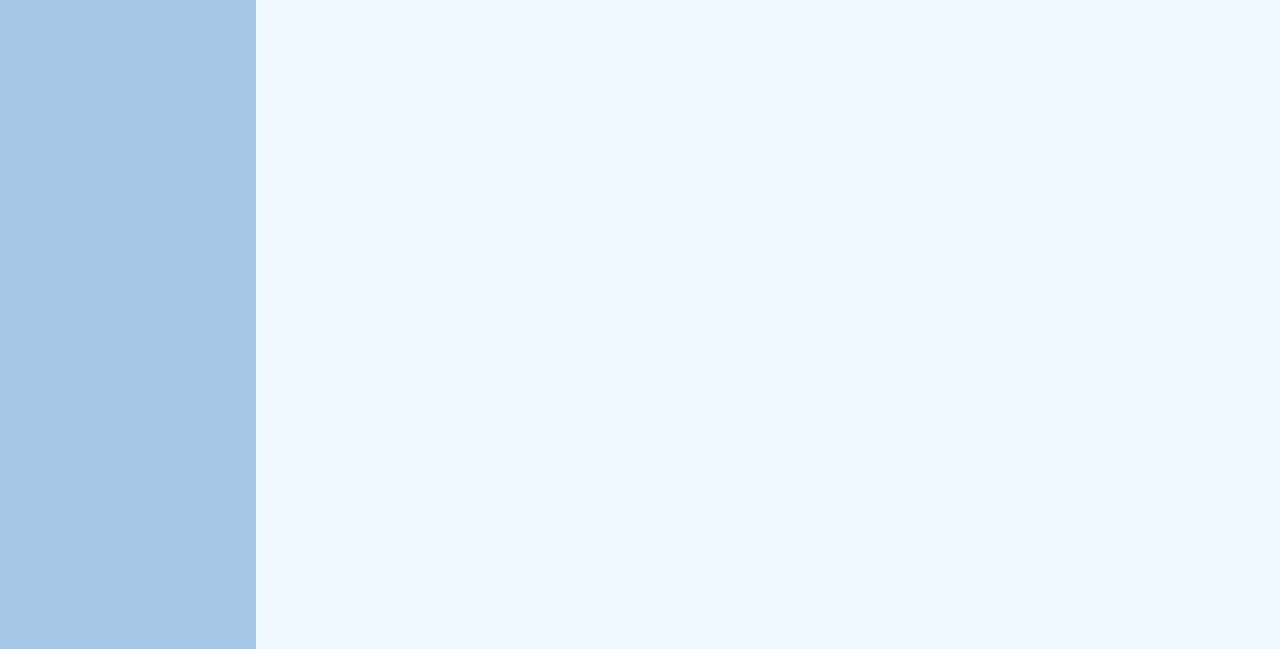
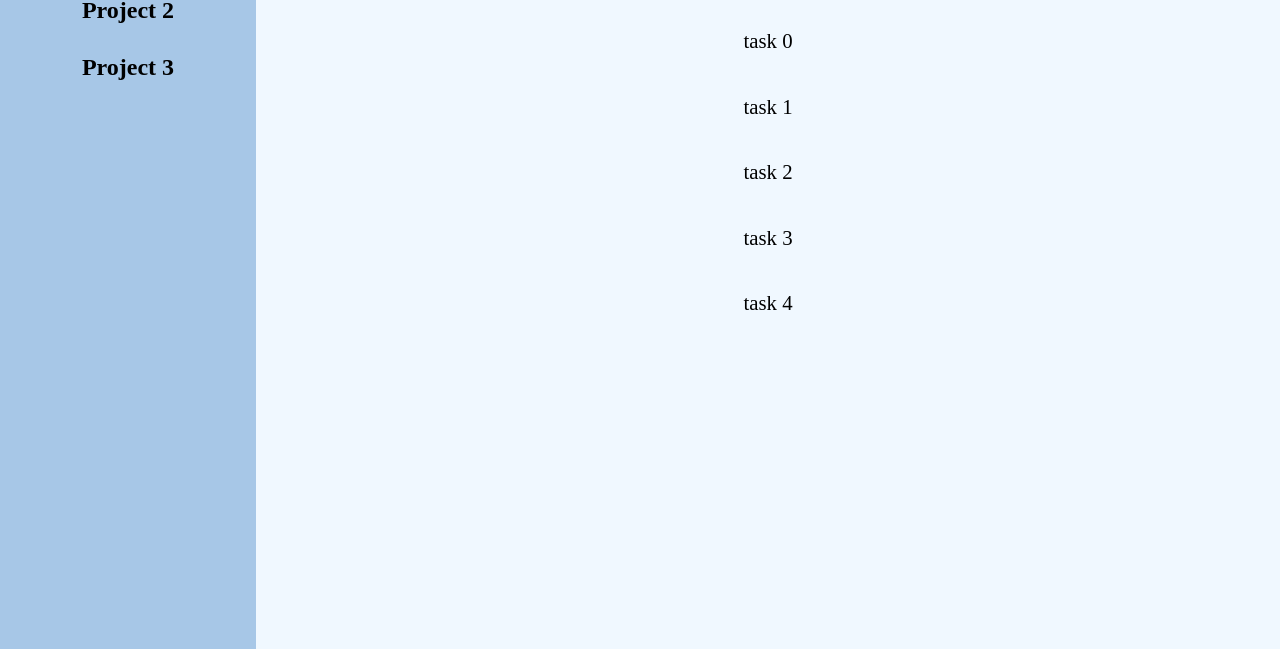
Before and after one commit to jeromecho/todo-list, a website built with webpack: page dist/index.html in a window 1280 px wide. Shown: the part 151-800 px from the top of the page. Built offline with nearby package versions, Linux system fonts and the light colour scheme.

Commit message:
Basic UI done. Started tying together ui.js and project logic

```diff
--- a/src/index.js
+++ b/src/index.js
@@ -2,12 +2,18 @@ import 'normalize.css';
 import './style.css';
 import generateInterface from './modules/UI';
 import './modules/task';
-import makeProject from './modules/project';
+import Project from './modules/project';
+import Task from './modules/task';
 
 generateInterface();
 
-const swimming = makeProject({name: "swimming"})
+const swimming = Project.makeProject({name: "swimming"})
+
+swimming.addTask(Task.makeTask({title: "lafarge", dueDate: "september 2", priority: "now", description: "asa"}));
 
 console.log(swimming);
 
+
+
+
 // addTask not working
--- a/src/modules/UI.js
+++ b/src/modules/UI.js
@@ -1,3 +1,7 @@
+import Project from './project';
+import Task from './task'
+// here
+
 const body = document.querySelector("body");
 
 const generateInterface = function() {
@@ -40,6 +44,23 @@ const makeMenu = function() {
     const menu = document.createElement("div");
     menu.id = "menu";
 
+    // hard code
+    const project1 = document.createElement("h2");
+    const project2 = document.createElement("h2");
+    const project3 = document.createElement("h2");
+
+    project1.textContent = "Project 1";
+    project2.textContent = "Project 2";
+    project3.textContent = "Project 3";
+
+    project1.id = "project1";
+    project2.id = "project2";
+    project3.id = "project3";
+
+    menu.appendChild(project1);
+    menu.appendChild(project2);
+    menu.appendChild(project3);
+
     return menu;
 }
 
@@ -47,7 +68,31 @@ const makeTaskboard = function() {
     const taskBoard = document.createElement("div");
     taskBoard.id = "taskboard";
 
+    const projectTitle = document.createElement("h1");
+
+    projectTitle.id = "project-title";
+
+    projectTitle.textContent = "Dummy Project";
+
+    taskBoard.appendChild(projectTitle);
+    taskBoard.appendChild(makeProjectDisplay());
+
     return taskBoard;
 }
 
+const makeProjectDisplay = () => {
+    const projectDisplay = document.createElement("div");
+    projectDisplay.id = "project-display";
+
+    // dummy values
+
+    for (let i = 0; i < 5; i ++) {
+        let text = document.createElement("p");
+        text.textContent = `task ${i}`;
+        projectDisplay.appendChild(text);
+    }
+
+    return projectDisplay;
+}
+
 export default generateInterface;
--- a/src/modules/project.js
+++ b/src/modules/project.js
@@ -1,14 +1,32 @@
-import makeTask from './task';
+import Task from './task';
 
-const projectList = [];
+const Project = (function() {
+    const _projectList = [];
 
-// project factory function
-const makeProject = ({name}) => ({
-    taskList: [],
-    name: name,
-    addTask ({title, dueDate, priority, description}) {
-        this.taskList.push(makeTask({title, dueDate, priority, description}));
-    },
-})
+    const makeProject = ({name}) => ({
+        taskList: [Task.makeTask({ title: "Do task", dueDate: "February 7", priority: "High", description: "Do task."})],
+        name: name,
+        addTask: function({title, dueDate, priority, description}) {
+            this.taskList.push(Task.makeTask({ title, dueDate, priority, description }));
+        }
+    });
 
-export default makeProject;
+
+    const delTask = (title) => {
+        let index = this.taskList.map(task => {
+            return task.title;
+        }).indexOf(title);
+
+        taskList.splice(index, 1);
+    }
+
+    return { makeProject, delTask}
+})();
+
+export default Project;
+
+// consumers perspective
+// Opens application, clicks add project, should make a project
+
+
+// Question - how to organize application logic - what do I need and why?
--- a/src/modules/task.js
+++ b/src/modules/task.js
@@ -0,0 +1,10 @@
+
+const Task = (function() {
+    const makeTask = ({title, dueDate, priority, description}) => {
+        return {title, dueDate, priority, description};
+    };
+
+    return {makeTask}
+})();
+
+export default Task;
--- a/src/style.css
+++ b/src/style.css
@@ -30,8 +30,34 @@ main > #content {
 }
 
 #content > #menu {
+    align-items: center;
     background-color: var(--menu-bg-color);
+    display: flex;
+    flex-direction: column;
     max-width: 300px;
+}
+
+#content > #taskboard {
+    align-items: center;
+    display: flex;
+    flex-direction: column;
+}
+
+#taskboard > #project-display {
+    align-items: center;
+    display: flex;
+    flex-direction: column;
+    height: 70%;
+    max-width: 800px;
+    width: 80%;
+}
+
+#project-display > p {
+    font-size: 1.3em;
+}
+
+#menu > h2 {
+    margin-top: 10px
 }
 
 #content > #taskboard {
```
